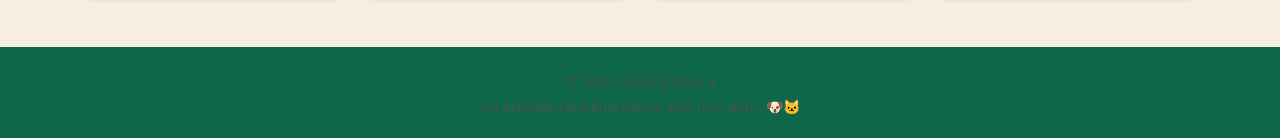
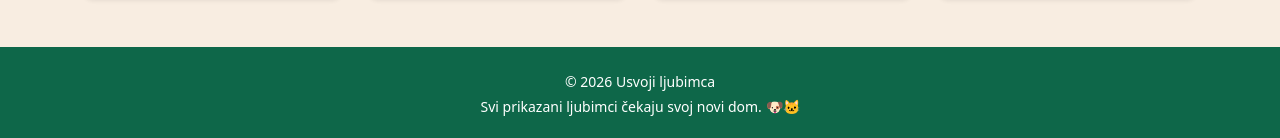
Before and after one commit to rijad-jukic/KTEH-projekat, a React (Vite) app: page / in a window 1280 px wide. Shown: the part 776-914 px from the top of the page. Built offline with nearby package versions, Linux system fonts and the light colour scheme; no server answers.

Commit message:
Footer: bela boja teksta

```diff
--- a/src/components/Footer.tsx
+++ b/src/components/Footer.tsx
@@ -2,7 +2,7 @@ function Footer() {
   const godina = new Date().getFullYear()
 
   return (
-    <footer className="bg-dark text-light-emphasis mt-auto py-4">
+    <footer className="bg-dark text-white mt-auto py-4">
       <div className="container text-center small">
         <p className="mb-1">
           © {godina} Usvoji ljubimca
```
